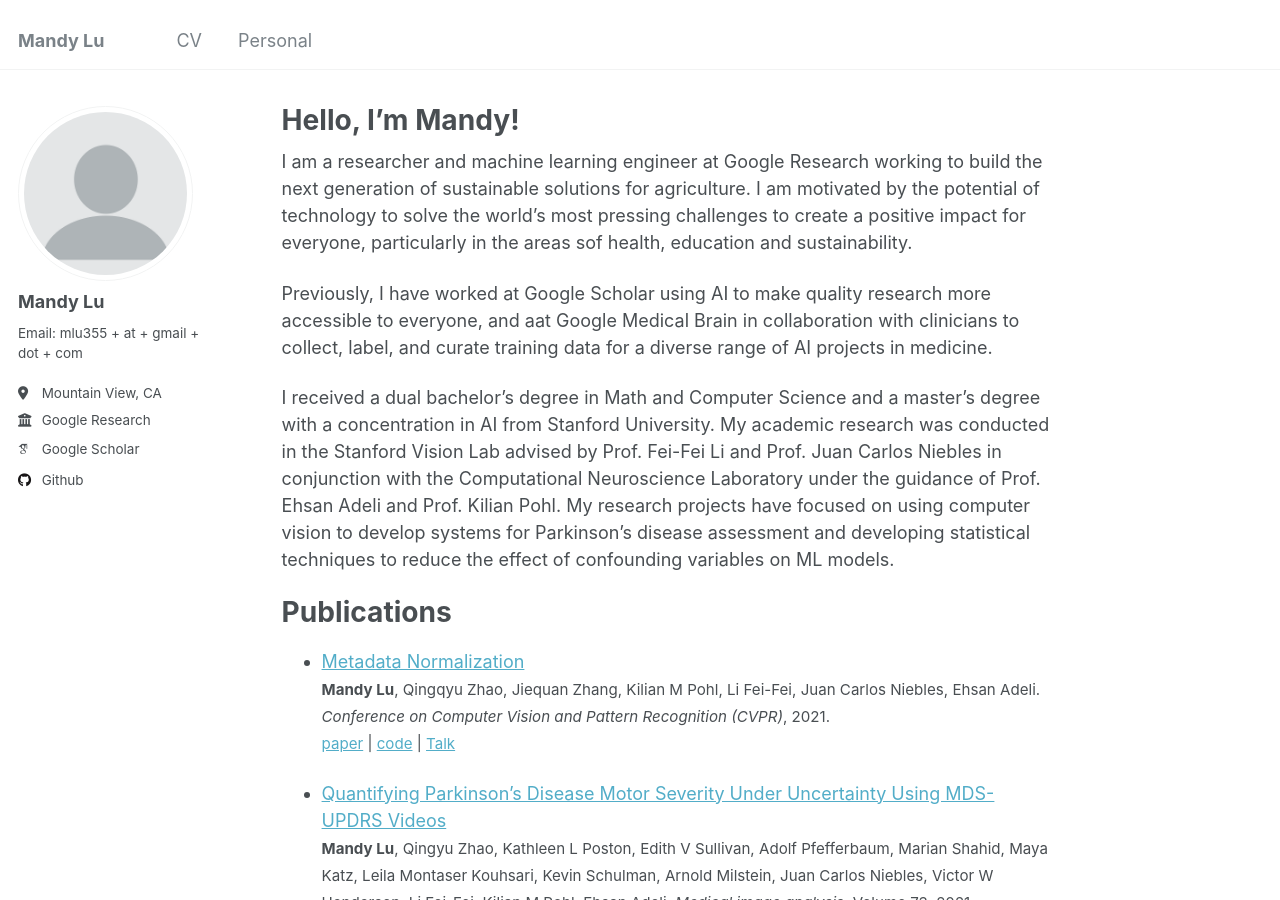
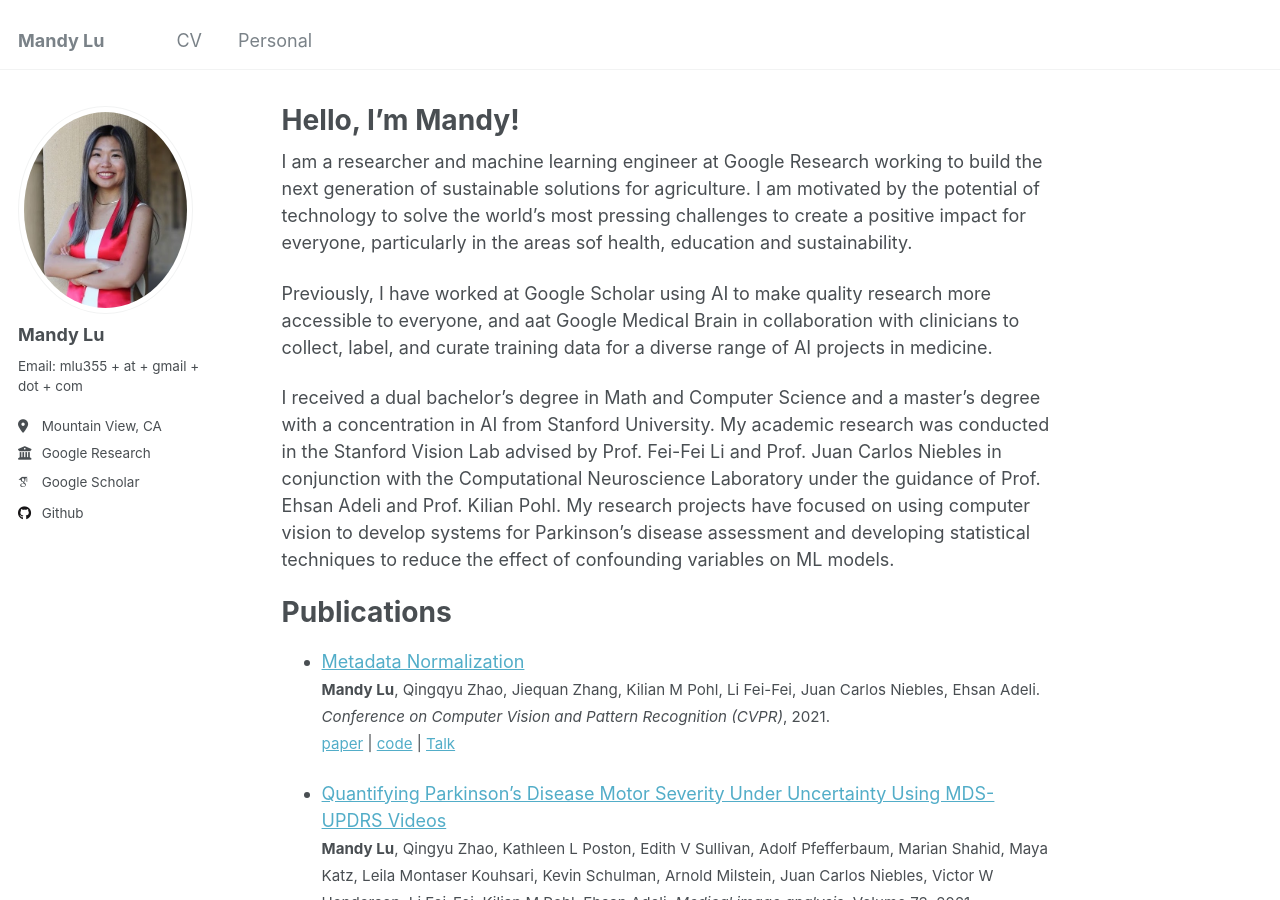
Before and after one commit to mandyslu/mandyslu.github.io, a Jekyll site: the page built from _pages/about.md, in a window 1280 px wide and 900 px high. Built offline with Jekyll 4.4.1, drawn with Linux system fonts in a browser that asks for light colours; some web fonts are replaced.

Commit message:
set profile pic

```diff
--- a/_config.yml
+++ b/_config.yml
@@ -21,7 +21,7 @@ repository               : "academicpages/academicpages.github.io"
 #               Additional customization can be done by editing /_includes/author-profile.html
 author:
   # Biographic information
-  avatar           : "profile.png"
+  avatar           : "headshot_full.jpeg"
   name             : "Mandy Lu"
   pronouns         : # example: "she/her"
   bio              : "Email: mlu355 + at + gmail + dot + com"
```
